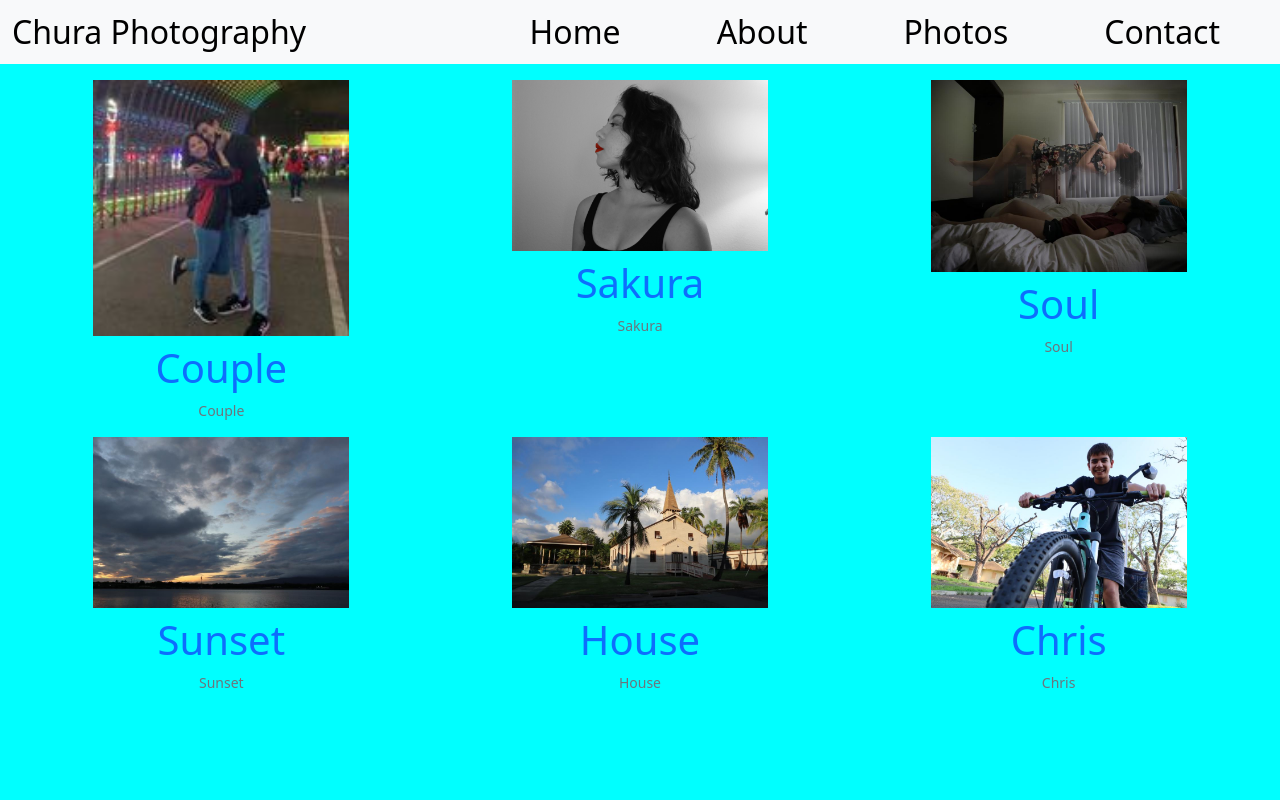
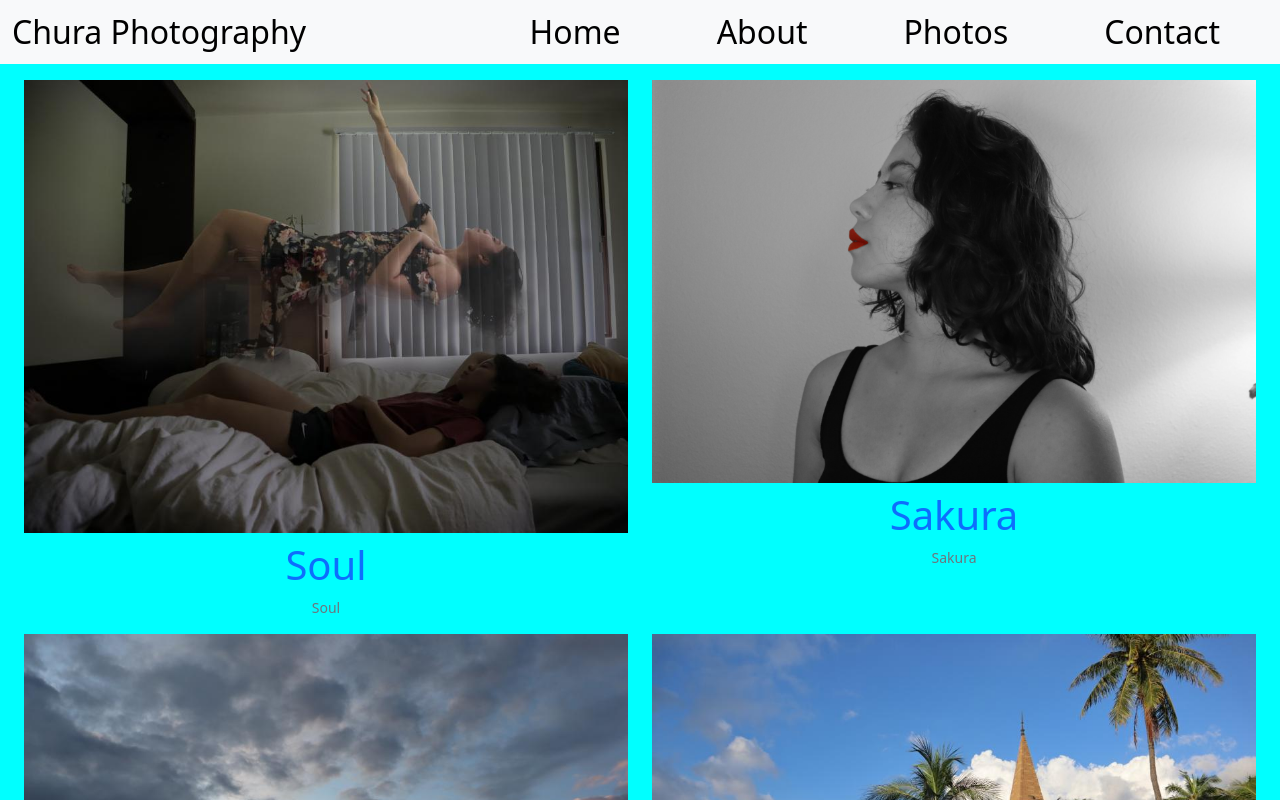
Before and after one commit to Zryer/Chura-Photography, a React (Create React App) app: page /Photos in a window 1280 px wide. Shown: the top 800 px of the page. Built offline with nearby package versions, Linux system fonts and the light colour scheme.

Commit message:
Fixing photos

```diff
--- a/src/Components/PhotosComponent/PhotoIndex.jsx
+++ b/src/Components/PhotosComponent/PhotoIndex.jsx
@@ -9,11 +9,10 @@ const PhotoIndex = () => {
             <Row>
                 {PHOTOSLIST.map(obj => {
                     return (
-                        <Col key={obj.id} xs={4} className="photoDiv">
+                        <Col key={obj.id} sm={12} md={6} lg={6} className="photoDiv">
                             <Link to={`/Photos/${obj.name}`}>
                                 <Figure>
                                     <Figure.Image
-                                        width={obj.width}
                                         alt={obj.alt}
                                         src={obj.image}
                                         className="photos"
--- a/src/Components/PhotosComponent/PhotoPage.jsx
+++ b/src/Components/PhotosComponent/PhotoPage.jsx
@@ -15,14 +15,14 @@ const PhotoPage = () => {
         )
     }
 
-    const { name, image, alt } = photo;
+    const { name, image, alt, width } = photo;
 
     return (
         <Container fluid>
             <Row>
                 <Col>
                     <h2>{name}</h2>
-                    <img src={image} alt={alt} />
+                    <img className={width} src={image} alt={alt} />
                     <h2>Testing</h2>
                 </Col>
 
--- a/src/Components/PhotosComponent/Photos.css
+++ b/src/Components/PhotosComponent/Photos.css
@@ -1,14 +1,25 @@
 .photosContainer {
     padding-top: 10vh;
     background-color: aqua;
-    height:100vh;
+    height:100%;
 }
 
 .photos {
-    width: 20vw;
+    width: 100%;
+    height: auto;
+}
 
-}
 
 .photoDiv {
     text-align: center;
 }
+
+.photoWidth30 {
+    width: 30vw;
+    height: auto;
+}
+
+.photoWidth50 {
+    width: 50vw;
+    height: auto;
+}
--- a/src/Components/PhotosComponent/PhotosList.js
+++ b/src/Components/PhotosComponent/PhotosList.js
@@ -1,34 +1,26 @@
 export const PHOTOSLIST = [
     {
         id: 0,
-        name: "Couple",
-        image: require("../../Images/pic.jpg"),
-        alt: "Hello",
-        width: 500,
-
+        name: "Soul",
+        image: require("../../Images/soul.jpg"),
+        alt: "Soul",
+        width: "photoWidth50",
+        height: "390"
     },
     {
         id: 1,
         name: "Sakura",
         image: require("../../Images/sakuraHome.png"),
         alt: "Image 2",
-        width: 100,
+        width: "photoWidth50",
+    },
 
-    },
-    {
-        id: 2,
-        name: "Soul",
-        image: require("../../Images/soul.jpg"),
-        alt: "Soul",
-        width: 500,
-
-    },
     {
         id: 3,
         name: "Sunset",
         image: require("../../Images/background.jpg"),
         alt: "Sunset",
-        width: 100,
+        width: "photoWidth50",
 
     },
     {
@@ -36,7 +28,7 @@ export const PHOTOSLIST = [
         name: "House",
         image: require("../../Images/house.jpg"),
         alt: "House",
-        width: 500,
+        width: "photoWidth50",
 
     },
     {
@@ -44,7 +36,7 @@ export const PHOTOSLIST = [
         name: "Chris",
         image: require("../../Images/chris.jpg"),
         alt: "Chris",
-        width: 100,
+        width: "photoWidth50",
 
     },
 ]
```
